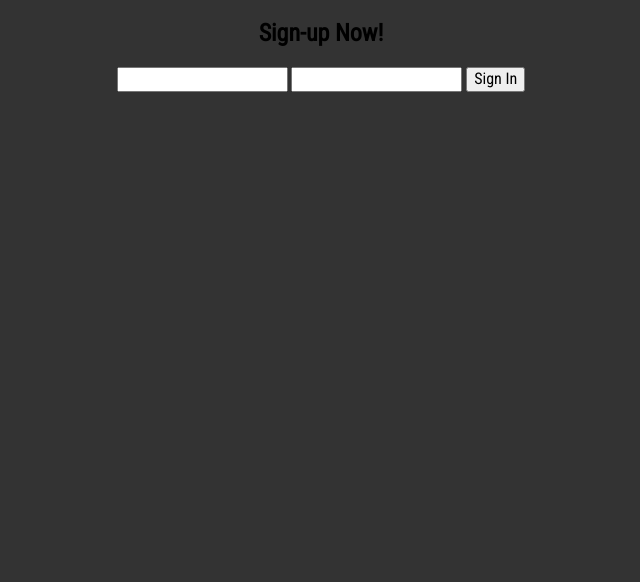
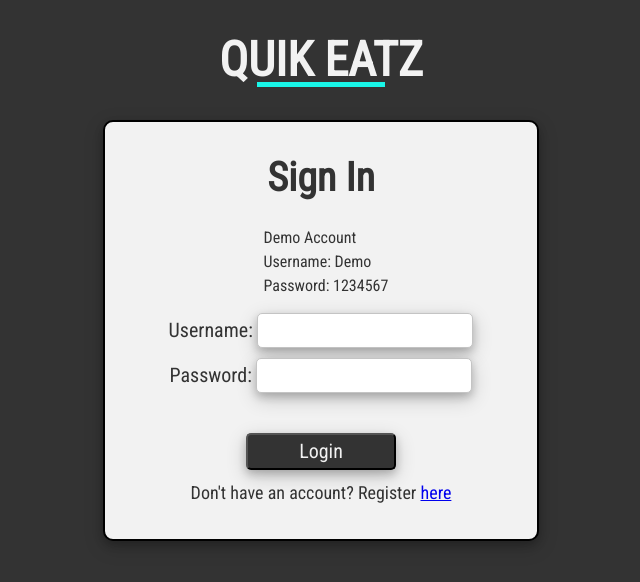
Before and after one commit to PeterBen90/node-quikeatz-app, a website: page public/login.html in a window 1280 px wide. Shown: the whole page, without its empty margins (319-959 px from the left). Drawn offline with nearby package versions, Linux system fonts and the light colour scheme.

Commit message:
updated styling

```diff
--- a/public/edit-recipe.css
+++ b/public/edit-recipe.css
@@ -170,6 +170,12 @@ button {
   background-color: #333333;
   color: #f2f2f2;
   box-shadow: 0 4px 8px 0 rgba(0, 0, 0, 0.2), 0 6px 20px 0 rgba(0, 0, 0, 0.19);
+  -webkit-transition: max-height 0.4s;
+  -ms-transition: max-height 0.4s;
+  -moz-transition: max-height 0.4s;
+  -o-transition: max-height 0.4s;
+  transition: max-height 0.4s;
+  transition: all 0.4s ease;
 }
 
 button:hover {
--- a/public/index.js
+++ b/public/index.js
@@ -62,7 +62,14 @@ $('.login-form').on('submit', event => {
         success: response => {
             localStorage.setItem('token', response.authToken)
             window.location = "recipes.html";
-        },
-        error: error => console.log(error),
+        }
     });
 });
+
+$('#demo-button').on('click', event => {
+    window.location = "login.html";
+});
+
+$('.register-button').on('click', event => {
+    window.location = "index.html#register"
+});
--- /dev/null
+++ b/public/login.css
@@ -0,0 +1,96 @@
+* {
+  box-sizing: border-box;
+}
+
+html body {
+  background: #333333;
+  font-family: 'Roboto Condensed', sans-serif;
+  overflow: hidden;
+}
+
+header {
+  text-align: center;
+  font-size: 24px;
+  color: #f2f2f2;
+  position: relative;
+}
+
+header:after {
+  content: '';
+  position: absolute;
+  bottom: 0;
+  left: 45%;
+  right: 45%;
+  height: 5px;
+  background: #19f6e8;
+  display: block;
+}
+
+#login {
+  background: #f2f2f2;
+  margin-right: 33%;
+  margin-left: 33%;
+  text-align: center;
+  margin-top: 30px;
+  color: #333333;
+  border-radius: 10px;
+  box-shadow: 0 4px 8px 0 rgba(0, 0, 0, 0.2), 0 6px 20px 0 rgba(0, 0, 0, 0.19);
+  border: 2px solid black;
+}
+
+
+.login-text h2 {
+  font-size: 40px;
+}
+
+.login-text p {
+line-height: 0.5;
+}
+
+.demo {
+  text-align: left;
+  margin-left: 35%;
+}
+
+.login-form input {
+  margin-bottom: 10px;
+  margin-left: auto;
+  margin-right: auto;
+  padding: 5px;
+  border-radius: 5px;
+  border: solid 1px #c4c4c4;
+  box-shadow: 0 4px 8px 0 rgba(0, 0, 0, 0.2), 0 6px 20px 0 rgba(0, 0, 0, 0.19);
+}
+
+button {
+  margin-top: 30px;
+  padding: 3px;
+  width: 150px;
+  padding-top: 5px;
+  padding-bottom: 5px;
+  border-radius: 5px;
+  background-color: #333333;
+  color: #f2f2f2;
+  box-shadow: 0 4px 8px 0 rgba(0, 0, 0, 0.2), 0 6px 20px 0 rgba(0, 0, 0, 0.19);
+  -webkit-transition: max-height 0.4s;
+  -ms-transition: max-height 0.4s;
+  -moz-transition: max-height 0.4s;
+  -o-transition: max-height 0.4s;
+  transition: max-height 0.4s;
+  transition: all 0.4s ease;
+}
+
+button:hover {
+  color: #19f6e8;
+}
+
+fieldset {
+  border: none;
+  font-size: 20px;
+}
+
+fieldset p {
+  text-align: center;
+  font-size: 18px;
+  margin-bottom: 10px;
+}
--- a/public/login.html
+++ b/public/login.html
@@ -8,28 +8,43 @@
   <link rel="stylesheet" type="text/css" href="https://cdnjs.cloudflare.com/ajax/libs/normalize/5.0.0/normalize.css">
   <link href="https://fonts.googleapis.com/css?family=Roboto+Condensed" rel="stylesheet">
   <link rel="stylesheet" type="text/css" href="float-grid.css">
-  <link rel="stylesheet" type="text/css" href="index.css">
+  <link rel="stylesheet" type="text/css" href="login.css">
 </head>
 <body>
 
   <main>
+
     <section role="region">
-      <div id="login">
+
+      <header role="header">
+        <h1>QUIK EATZ</h1>
+      </header>
+
+      <div class="fadeIn" id="login">
         <div class="row">
           <div class="col-12">
             <div class="login-text">
-              <h2>Sign-up Now!</h2>
+              <h2>Sign In</h2>
+              <p class="demo">Demo Account</p>
+              <p class="demo">Username: Demo</p>
+              <p class="demo">Password: 1234567</p>
               <form class="login-form">
-                <input type="text" name="username" class="username" />
-                <input type="password" name="password" class="password" />
-                <button name="button">Sign In</button>
+                <fieldset>
+                  Username: <input type="text" name="username" class="username" /><br>
+                  Password: <input type="password" name="password" class="password" /><br>
+                  <button name="button">Login</button>
+                  <p>Don't have an account? Register <a href="#" class="register-button">here<a/></p>
+                <fieldset>
               </form>
             </div>
           </div>
         </div>
       </div>
+
     </section>
+
   </main>
+
 
   <script
         src="https://code.jquery.com/jquery-3.2.1.min.js"
--- a/public/new-recipe.css
+++ b/public/new-recipe.css
@@ -170,6 +170,12 @@ button {
   background-color: #333333;
   color: #f2f2f2;
   box-shadow: 0 4px 8px 0 rgba(0, 0, 0, 0.2), 0 6px 20px 0 rgba(0, 0, 0, 0.19);
+  -webkit-transition: max-height 0.4s;
+  -ms-transition: max-height 0.4s;
+  -moz-transition: max-height 0.4s;
+  -o-transition: max-height 0.4s;
+  transition: max-height 0.4s;
+  transition: all 0.4s ease;
 }
 
 button:hover {
```
Also changed, not shown: public/edit-recipe.html (+1 -7 lines), public/index.html (+0 -1 lines), public/new-recipe.html (+1 -7 lines), public/recipes.css (+15 -3 lines), public/recipes.html (+6 -10 lines).
